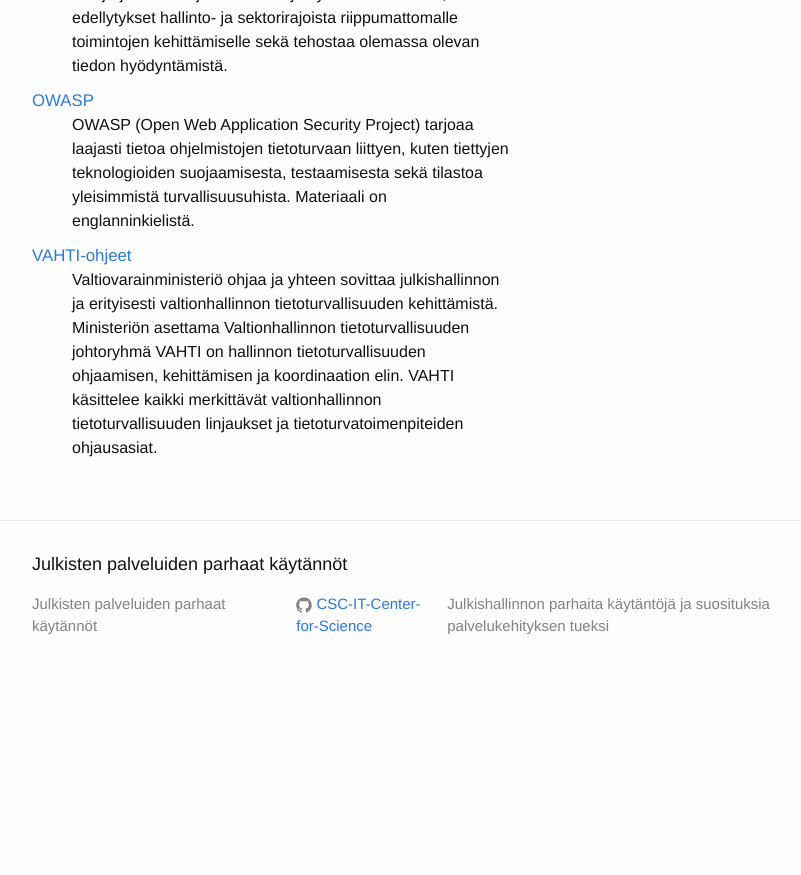
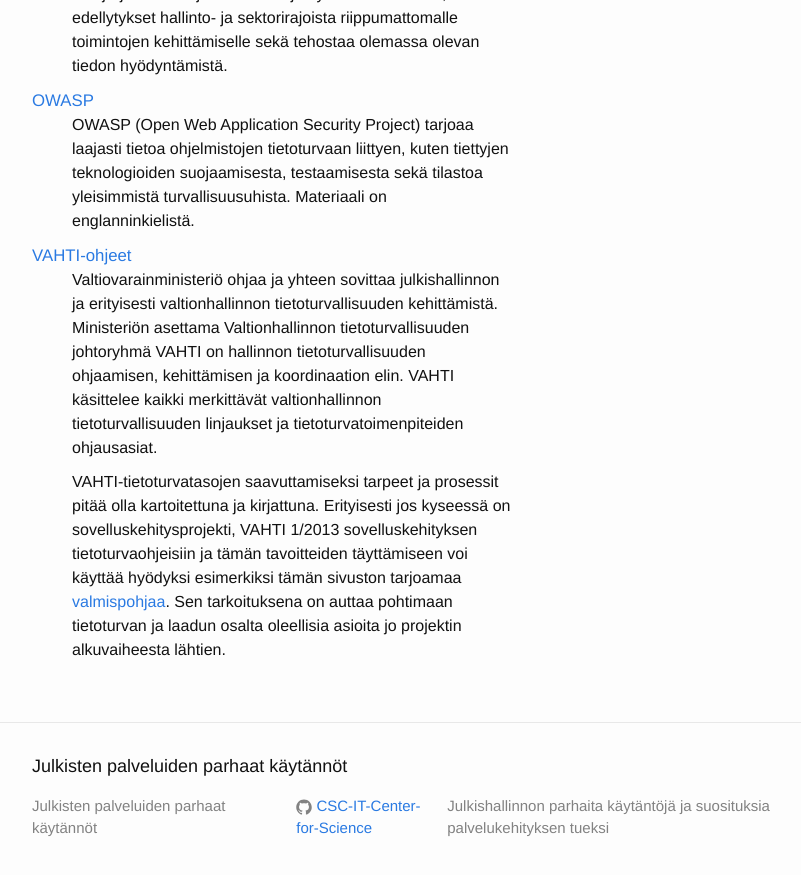
Before and after one commit to CSC-IT-Center-for-Science/julkictlab-best-practices, a Jekyll site: the page built from tietoturva.md, in a window 1280 px wide and 900 px high, scrolled down 1166 px. Shown: the top 875 px of the window, without its empty margins (238-1039 px from the left). Built offline with Jekyll 4.4.1, drawn with Linux system fonts in a browser that asks for light colours; before the commit the page ends 1864 px from its top, so only the background shows below that.

Commit message:
Added link to VAHTI 1/2013 template.

```diff
--- a/tietoturva.md
+++ b/tietoturva.md
@@ -21,3 +21,5 @@ layout: page
 
 [VAHTI-ohjeet](https://www.vahtiohje.fi/web/guest/vm-vahti-ja-tietoturvallisuus){:target="_blank"}
 : Valtiovarainministeriö ohjaa ja yhteen sovittaa julkishallinnon ja erityisesti valtionhallinnon tietoturvallisuuden kehittämistä. Ministeriön asettama Valtionhallinnon tietoturvallisuuden johtoryhmä VAHTI on hallinnon tietoturvallisuuden ohjaamisen, kehittämisen ja koordinaation elin. VAHTI käsittelee kaikki merkittävät valtionhallinnon tietoturvallisuuden linjaukset ja tietoturvatoimenpiteiden ohjausasiat.
+
+: VAHTI-tietoturvatasojen saavuttamiseksi tarpeet ja prosessit pitää olla kartoitettuna ja kirjattuna. Erityisesti jos kyseessä on sovelluskehitysprojekti, VAHTI 1/2013 sovelluskehityksen tietoturvaohjeisiin ja tämän tavoitteiden täyttämiseen voi käyttää hyödyksi esimerkiksi tämän sivuston tarjoamaa [valmispohjaa](docs/VAHTI_SoftwareDevelopmentPlan_v1.0.docx). Sen tarkoituksena on auttaa pohtimaan tietoturvan ja laadun osalta oleellisia asioita jo projektin alkuvaiheesta lähtien.
```
